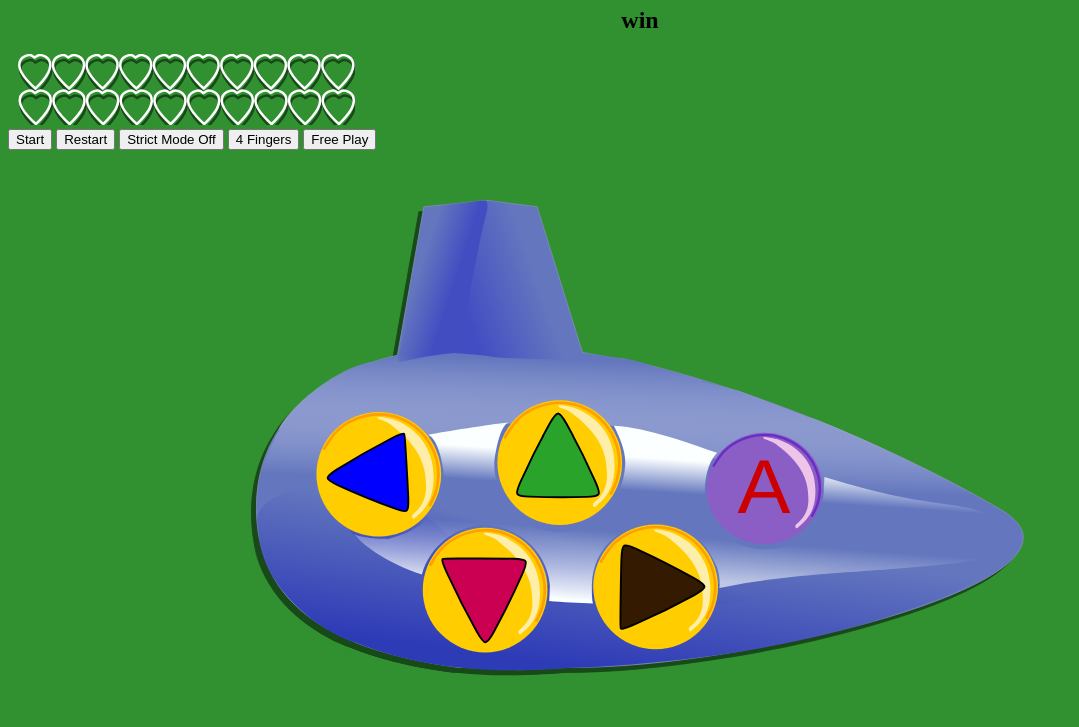
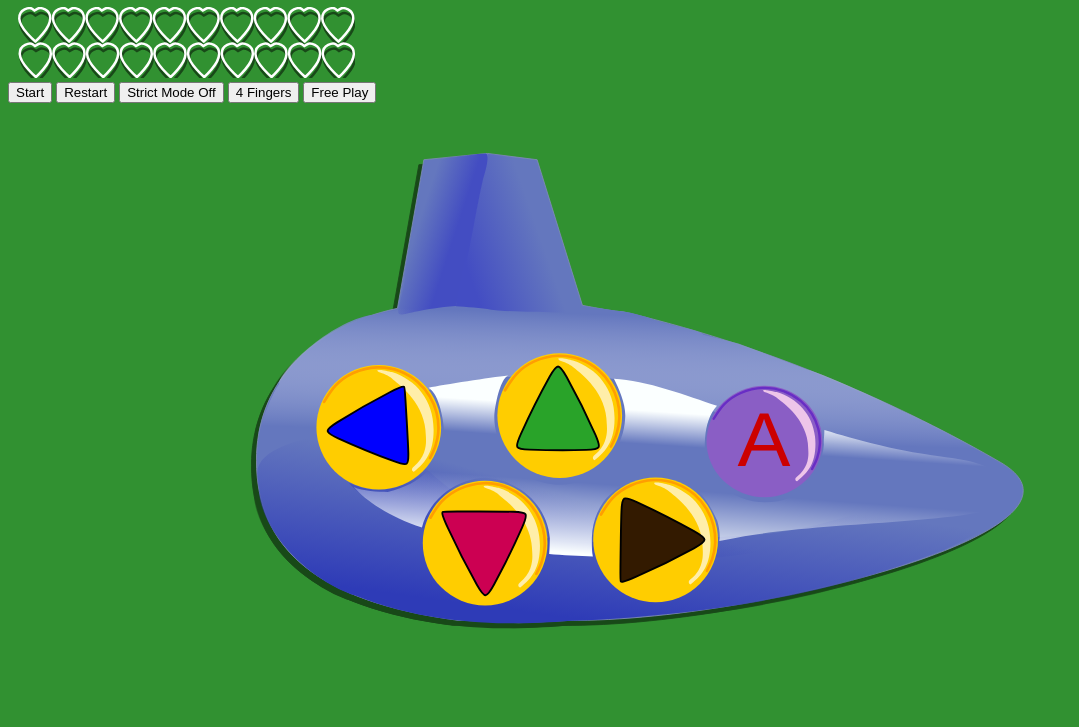
Before and after one commit to Astaton/Ocorina-of-Simon, a plain HTML site: page index.html in a window 1280 px wide. Shown: the part 73-800 px from the top of the page, without its empty margins (0-1079 px from the left). Drawn offline with nearby package versions, Linux system fonts and the light colour scheme.

Commit message:
Update index.html
Removed test text from #message

```diff
--- a/index.html
+++ b/index.html
@@ -13,7 +13,7 @@
 		The Ocorina of Simon
 	</h1>
 	<h2 id="message">
-		win
+
 	</h2>
 	<div id="heartsWrapper">
 		<svg
```
